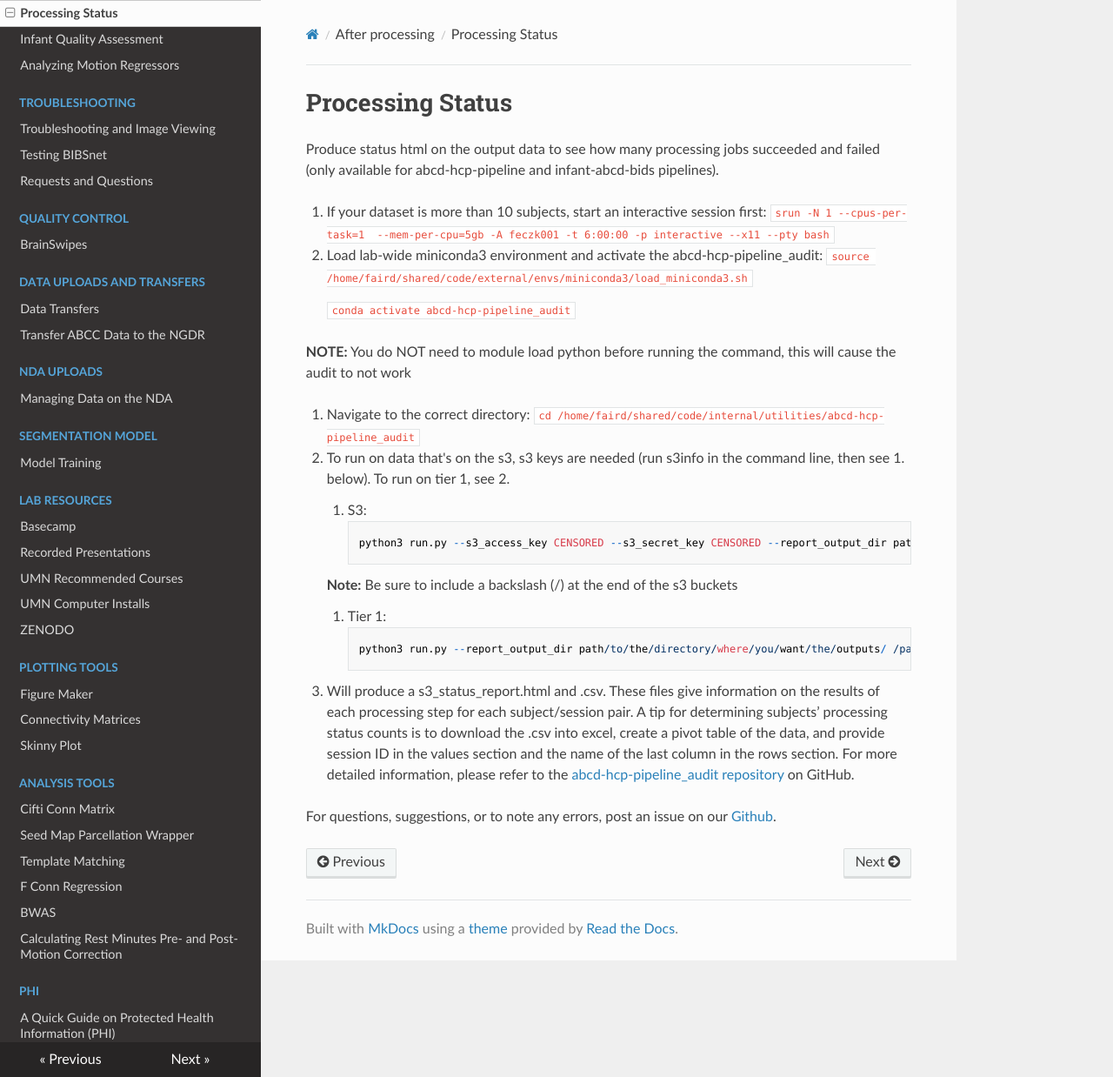
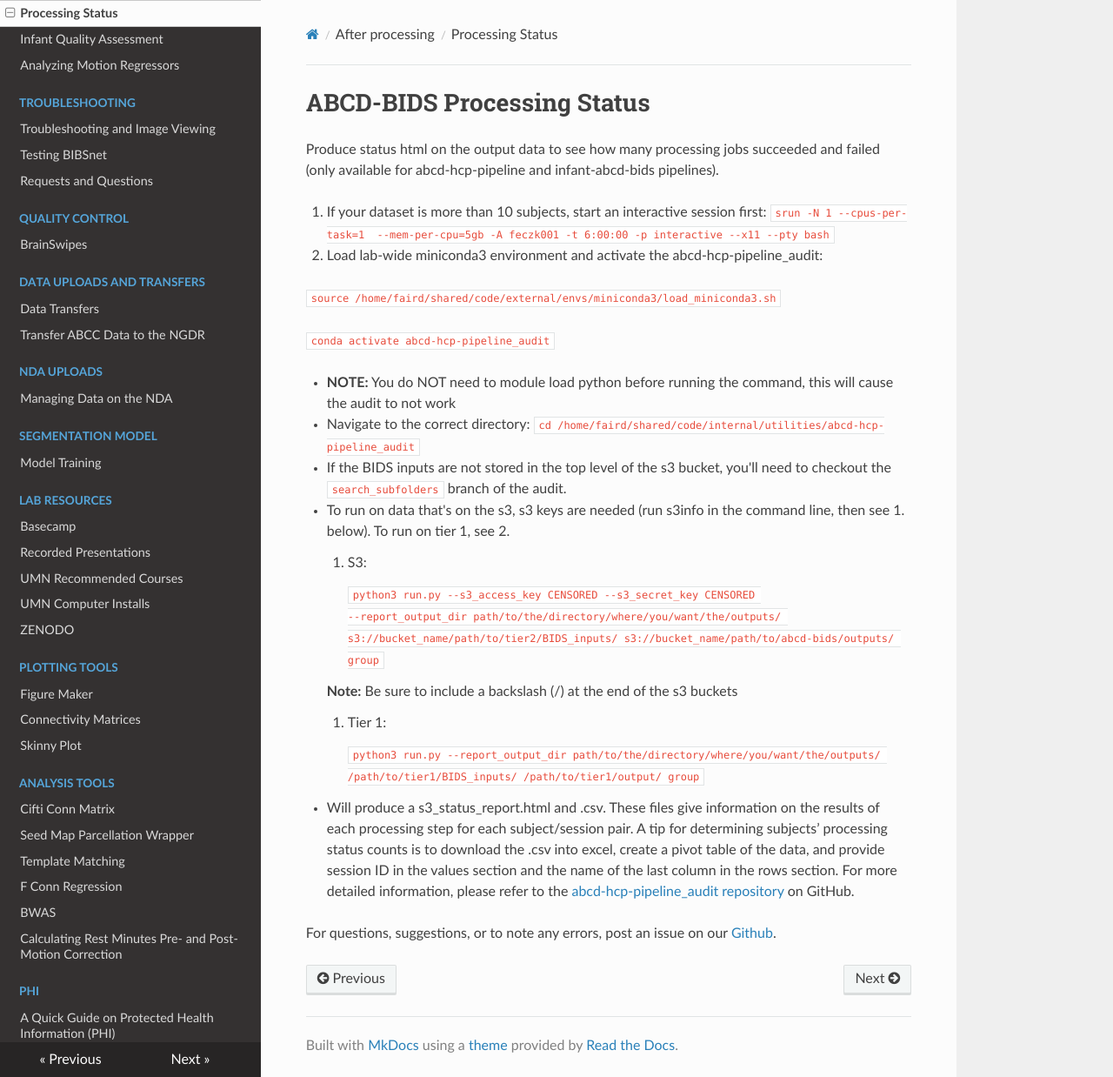
Before and after one commit to DCAN-Labs/cdni-brain, an MkDocs documentation site: the page built from docs/status.md, in a window 1280 px wide and 1238 px high. Shown: the whole window at 87% size. Built offline with MkDocs 1.6.1, drawn with Linux system fonts in a browser that asks for light colours; nearby versions of some CDN libraries.

Commit message:
formatting, subfolder info

````diff
--- a/docs/status.md
+++ b/docs/status.md
@@ -1,30 +1,41 @@
-# Processing Status
+# ABCD-BIDS Processing Status
 
 Produce status html on the output data to see how many processing jobs succeeded and failed (only available for abcd-hcp-pipeline and infant-abcd-bids pipelines).
 
 1. If your dataset is more than 10 subjects, start an interactive session first: `srun -N 1 --cpus-per-task=1  --mem-per-cpu=5gb -A feczk001 -t 6:00:00 -p interactive --x11 --pty bash`
 
-2. Load lab-wide miniconda3 environment and activate the abcd-hcp-pipeline_audit: `source /home/faird/shared/code/external/envs/miniconda3/load_miniconda3.sh`
+2. Load lab-wide miniconda3 environment and activate the abcd-hcp-pipeline_audit:
 
-    `conda activate abcd-hcp-pipeline_audit`
+`source /home/faird/shared/code/external/envs/miniconda3/load_miniconda3.sh`
 
-**NOTE:** You do NOT need to module load python before running the command, this will cause the audit to not work
+`conda activate abcd-hcp-pipeline_audit`
+
+- **NOTE:** You do NOT need to module load python before running the command, this will cause the audit to not work
 
 3. Navigate to the correct directory: `cd /home/faird/shared/code/internal/utilities/abcd-hcp-pipeline_audit`
+
+- If the BIDS inputs are not stored in the top level of the s3 bucket, you'll need to checkout the `search_subfolders` branch of the audit.
 
 4. To run on data that's on the s3, s3 keys are needed (run s3info in the command line, then see 1. below). To run on tier 1, see 2.
 
     1. S3:
 
-            python3 run.py --s3_access_key CENSORED --s3_secret_key CENSORED --report_output_dir path/to/the/directory/where/you/want/the/outputs/ s3://bucket_name/path/to/tier2/BIDS_inputs/ s3://bucket_name/path/to/tier2/outputs/ group
+        ```
+        python3 run.py --s3_access_key CENSORED --s3_secret_key CENSORED
+        --report_output_dir path/to/the/directory/where/you/want/the/outputs/
+        s3://bucket_name/path/to/tier2/BIDS_inputs/ s3://bucket_name/path/to/abcd-bids/outputs/ group
+        ```
 
     **Note:** Be sure to include a backslash (/) at the end of the s3 buckets
 
     2. Tier 1:
 
-            python3 run.py --report_output_dir path/to/the/directory/where/you/want/the/outputs/ /path/to/tier1/BIDS_inputs/ /path/to/tier1/output/ group
+        ```
+        python3 run.py --report_output_dir path/to/the/directory/where/you/want/the/outputs/
+        /path/to/tier1/BIDS_inputs/ /path/to/tier1/output/ group
+        ```
 
-5. Will produce a s3_status_report.html and .csv. These files give information on the results of each processing step for each subject/session pair. A tip for determining subjects’ processing status counts is to download the .csv into excel, create a pivot table of the data, and provide session ID in the values section and the name of the last column in the rows section. For more detailed information, please refer to the [abcd-hcp-pipeline_audit repository](https://github.com/tjhendrickson/abcd-hcp-pipeline_audit) on GitHub.
+5. Will produce a s3_status_report.html and .csv. These files give information on the results of each processing step for each subject/session pair. A tip for determining subjects’ processing status counts is to download the .csv into excel, create a pivot table of the data, and provide session ID in the values section and the name of the last column in the rows section. For more detailed information, please refer to the [abcd-hcp-pipeline_audit repository](https://github.com/DCAN-Labs/abcd-hcp-pipeline_audit) on GitHub.
 
 
 For questions, suggestions, or to note any errors, post an issue on our [Github](https://github.com/DCAN-Labs/cdni-brain/issues).
````
